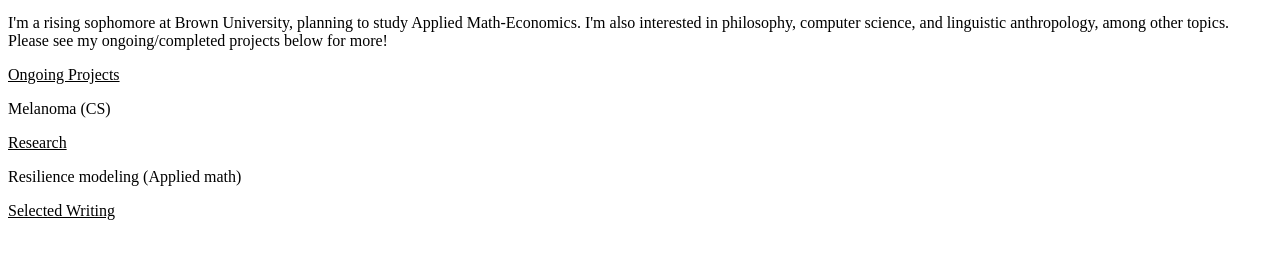
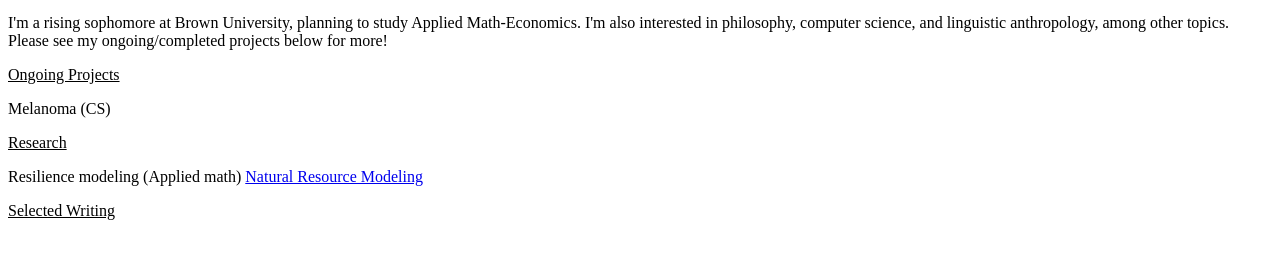
Before and after one commit to ebuss00/ebuss00.github.io, a plain HTML site: page index.html in a window 1280 px wide. Shown: the part 100-358 px from the top of the page. Drawn offline with Linux system fonts and the light colour scheme.

Commit message:
Update index.html

```diff
--- a/index.html
+++ b/index.html
@@ -17,6 +17,7 @@
 
 <p>
 Resilience modeling (Applied math)
+<a href="https://onlinelibrary.wiley.com/doi/abs/10.1111/nrm.12170">Natural Resource Modeling </a>
 </p>
 
 <p>
```
